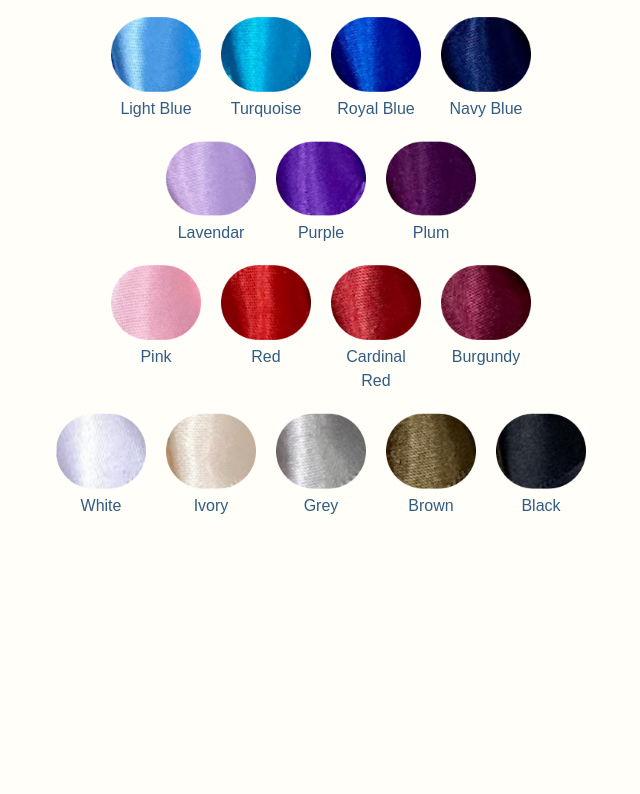
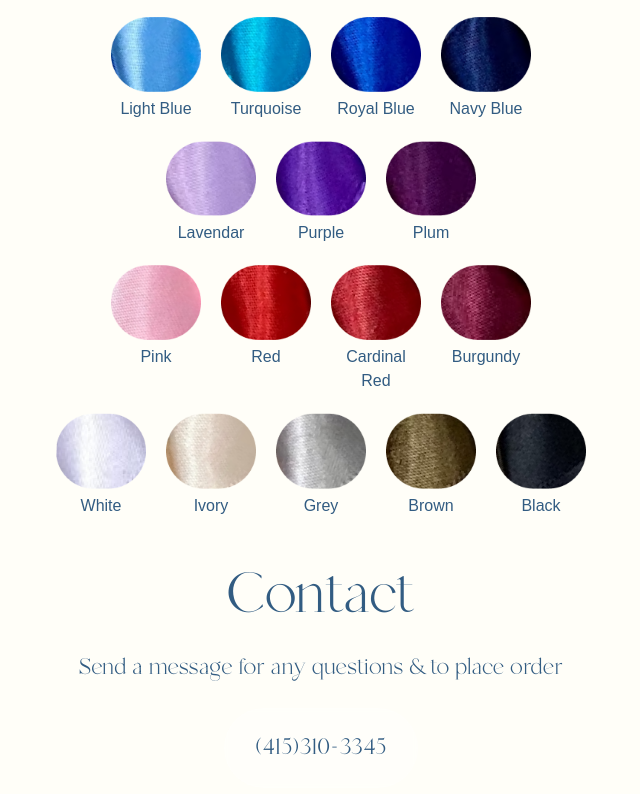
Before and after one commit to thaotea/timetocelebratesf, a plain HTML site: page index.html in a window 1280 px wide. Shown: the part 7422-8216 px from the top of the page, without its empty margins (319-959 px from the left). Before the commit the page ends 8040 px from the top, so only its background shows below. Drawn offline with nearby package versions, Linux system fonts and the light colour scheme; some packages are replaced by stand-ins of ours; a web font is replaced by a local one.

Commit message:
Add phone

```diff
--- a/assets/css/styles.scss
+++ b/assets/css/styles.scss
@@ -55,7 +55,21 @@ p {
 a,
 button {
 	--cursor: pointer;
-	cursor: none;
+	cursor: none !important;
+}
+
+.btn {
+	padding: 15px 30px;
+	background-color: rgba(255, 255, 255, 0.25);
+	backdrop-filter: blur(5px);
+	-webkit-backdrop-filter: blur(5px);
+	border: 1px solid rgba(255, 255, 255, 0.25);
+	border-radius: 50px;
+	color: var(--text-color);
+	font-size: 1em;
+	&:hover {
+		color: var(--text-color);
+	}
 }
 
 .hide {
--- a/index.html
+++ b/index.html
@@ -227,6 +227,7 @@
 			</section>
 
 			<section class="colors">
+
 				<h2>Customization</h2>
 
 				<p>Please provide information for design and choose each color for the following if applicable:</p>
@@ -386,7 +387,11 @@
 						</figure>
 					</div>
 				</div>
+				<h2>Contact</h2>
+				<p>Send a message for any questions & to place order</p>
+				<p><a href="tel:(415)310-3345" class="btn">(415)310-3345</a></p>
 			</section>
+
 		</main>
 
 		<footer></footer>
```
Also changed, not shown: assets/css/styles.css, 2 other files.
